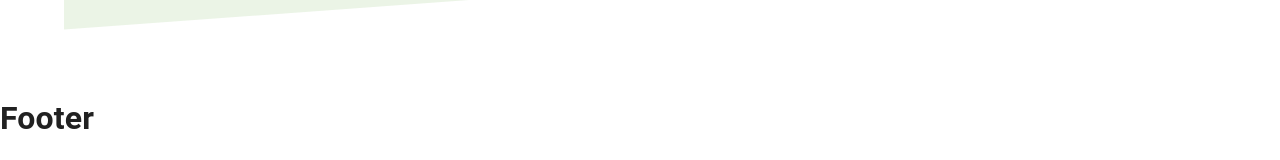
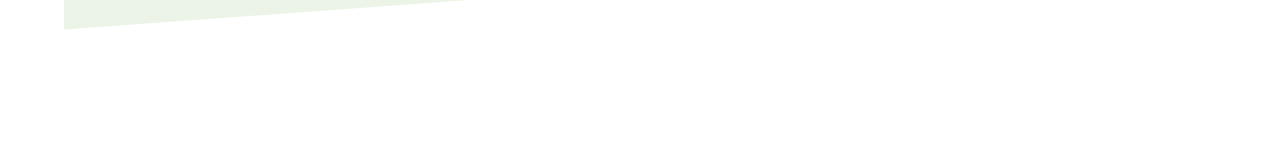
Before and after one commit to siamalrafi/creative_agency, a React (Create React App) app: page / in a window 1280 px wide. Shown: the part 730-890 px from the top of the page. After the commit the page ends 848 px from the top, so only its background shows below. Built offline with nearby package versions, Linux system fonts and the light colour scheme.

Commit message:
This is the today

```diff
--- a/src/Components/Layout/Layout.jsx
+++ b/src/Components/Layout/Layout.jsx
@@ -11,7 +11,7 @@ const Layout = () => {
             <Header />
             <Outlet />
          </Container>
-         <Footer />
+         {/* <Footer /> */}
       </Box>
    );
 };
--- a/src/Components/Pages/Branding/Branding.jsx
+++ b/src/Components/Pages/Home/Branding/Branding.jsx
@@ -31,7 +31,7 @@ const Branding = () => {
             </Typography>
             <Button
                sx={{
-                  width: '200px',
+                  width: '150px',
                }}
             >
                Hire Us
--- a/src/Components/Pages/Home/Home.jsx
+++ b/src/Components/Pages/Home/Home.jsx
@@ -1,11 +1,13 @@
 import React from 'react';
-import Branding from '../Branding/Branding';
+import Branding from './Branding/Branding';
+import Trueted from "./Trueted/Trueted";
+
 
 const Home = () => {
     return (
         <div>
             <Branding />
-
+            <Trueted />
         </div>
     );
 };
--- /dev/null
+++ b/src/Components/Pages/Home/Trueted/Trueted.jsx
@@ -0,0 +1,33 @@
+import * as React from 'react';
+import { experimentalStyled as styled } from '@mui/material/styles';
+import Box from '@mui/material/Box';
+import Paper from '@mui/material/Paper';
+import Grid from '@mui/material/Grid';
+
+const Item = styled(Paper)(({ theme }) => ({
+    backgroundColor: theme.palette.mode === 'dark' ? '#1A2027' : '#fff',
+    ...theme.typography.body2,
+    padding: theme.spacing(2),
+    textAlign: 'center',
+    color: theme.palette.text.secondary,
+}));
+
+export default function Trueted() {
+
+    const truetedCompany = [1, 2, 3, 3, 4, 5];
+
+    return (
+        <Box sx={{ flexGrow: 1 }}>
+            <Grid container spacing={{ xs: 2, md: 3 }} columns={{ xs: 4, sm: 8, md: 12 }}>
+                {truetedCompany.map((item, index) => (
+                    <Grid item xs={2} sm={4} md={4} key={index}>
+
+
+
+
+                    </Grid>
+                ))}
+            </Grid>
+        </Box>
+    );
+}
```
Also changed, not shown: src/Components/Pages/Header/Header.jsx (+2 -7 lines).
